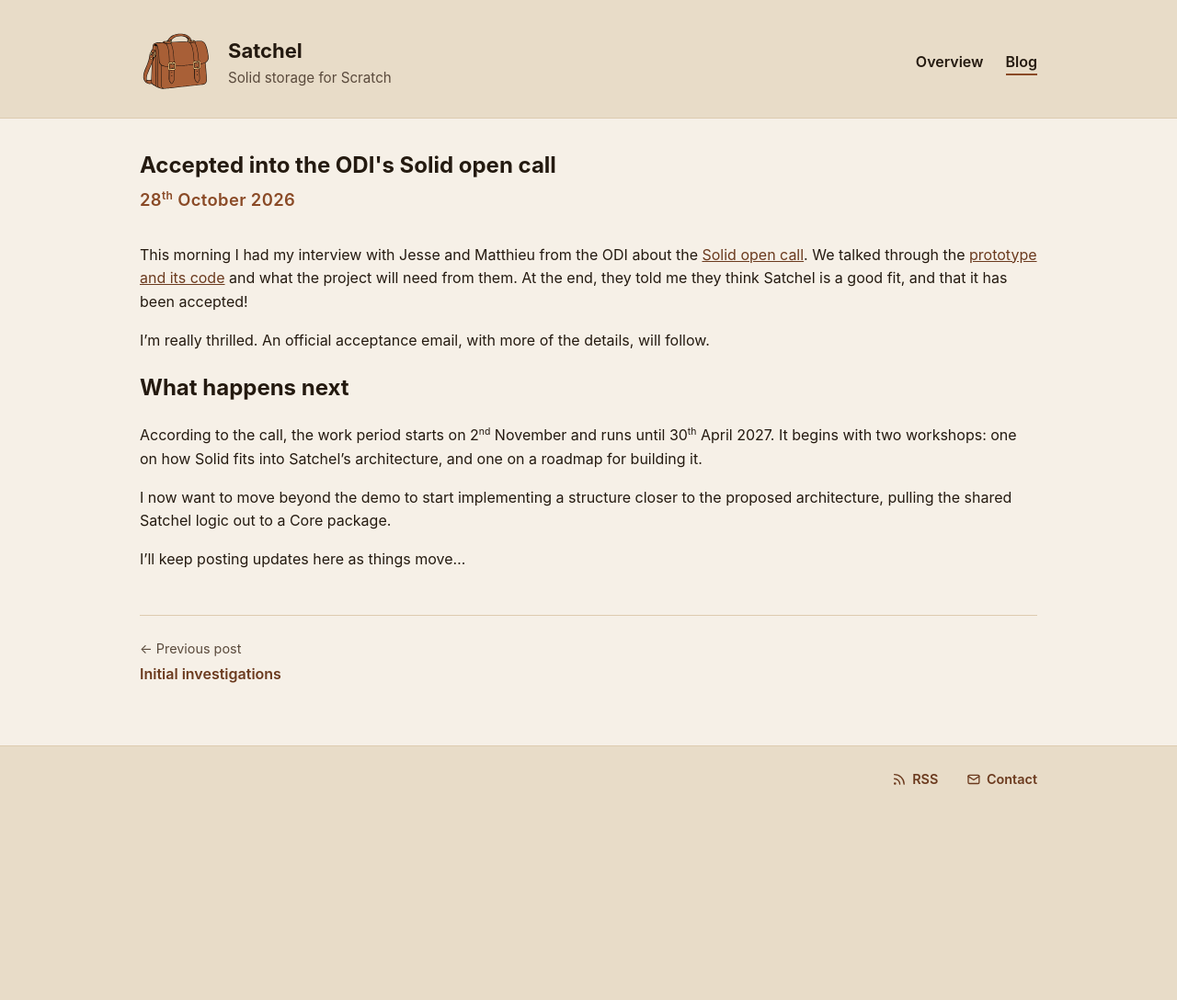
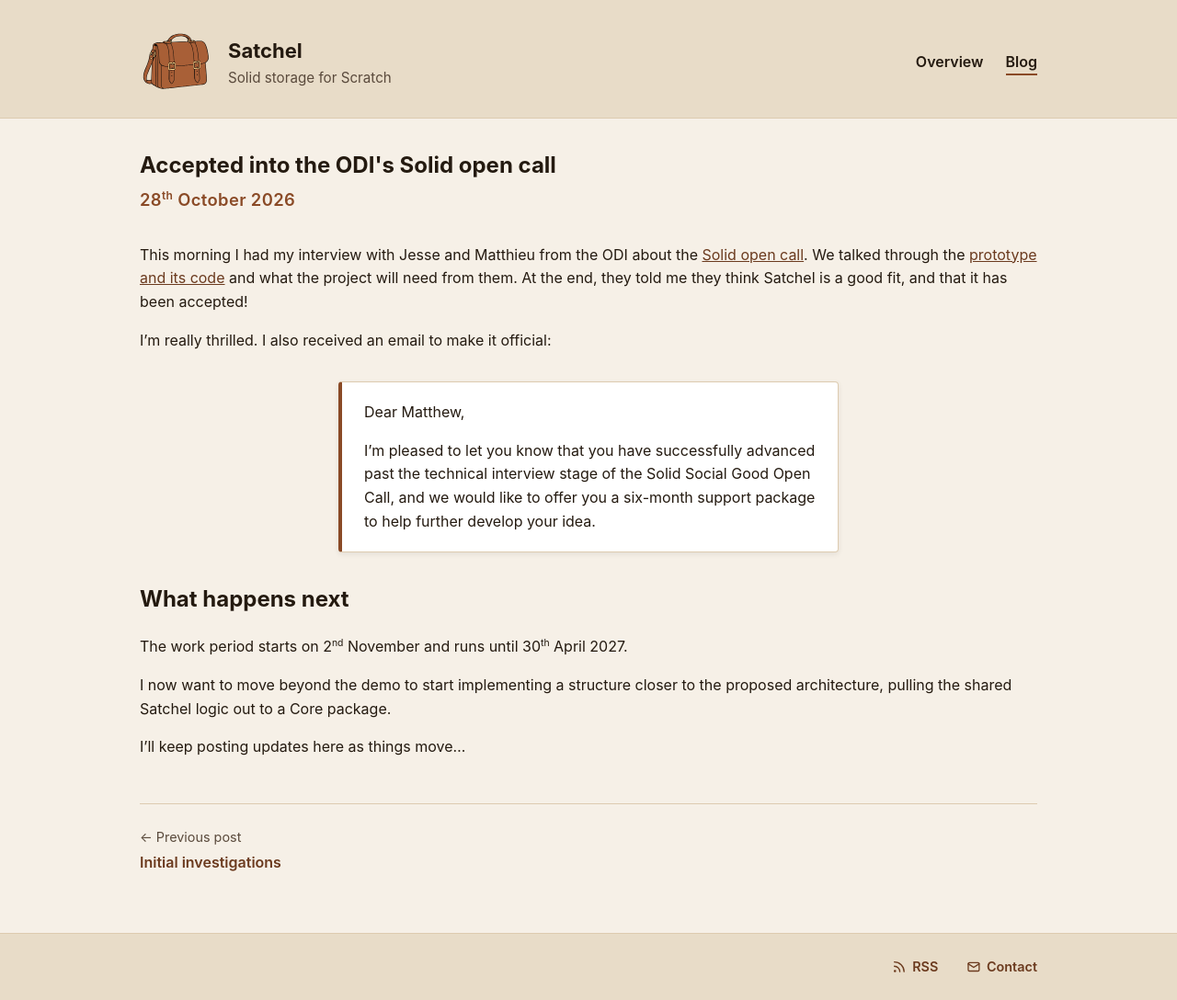
Before and after one commit to viboko/satchel-project, a Jekyll site: the page built from _posts/2026-10-28-accepted.md, in a window 1280 px wide. Shown: the whole page at 92% size. Built offline with Jekyll 4.4.1, drawn with Linux system fonts in a browser that asks for light colours; before the commit the page ends 900 px from its top, so only the background shows below that.

Commit message:
Tweaks to acceptance post.

```diff
--- a/_posts/2026-10-28-accepted.md
+++ b/_posts/2026-10-28-accepted.md
@@ -13,14 +13,20 @@ talked through the
 and what the project will need from them. At the end, they told me they
 think Satchel is a good fit, and that it has been accepted!
 
-I'm really thrilled. An official acceptance email, with more of the details,
-will follow.
+I'm really thrilled. I also received an email to make it official:
+
+> Dear Matthew,
+>
+> I’m pleased to let you know that you have successfully advanced past the
+> technical interview stage of the Solid Social Good Open Call, and we would
+> like to offer you a six-month support package to help further develop your
+> idea.
+{: .email-excerpt}
 
 ## What happens next
 
-According to the call, the work period starts on 2nd November and runs until
-30th April 2027. It begins with two workshops: one on how Solid fits into
-Satchel's architecture, and one on a roadmap for building it.
+The work period starts on 2nd November and runs until
+30th April 2027.
 
 I now want to move beyond the demo to start implementing a structure closer
 to the proposed architecture, pulling the shared Satchel logic out to a Core
```
